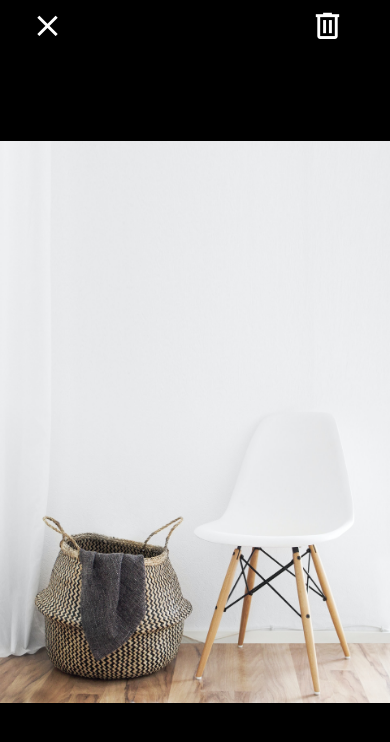
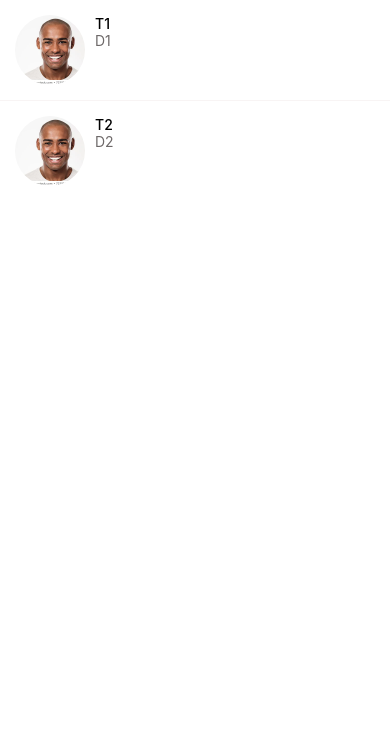
Before and after one commit to dlaurent123/dwiapp, a React Native app: screen / in a window 390 px wide. Shown: the top 742 px of the page. Built offline with nearby package versions, Linux system fonts and the light colour scheme.

Commit message:
create messaging component

```diff
--- a/App.js
+++ b/App.js
@@ -13,6 +13,7 @@
 } from "react-native";
 import Card from "./app/components/Card";
 import ListingDetails from "./app/screens/ListingDetails";
+import Messaging from "./app/screens/Messaging";
 import ViewImageScreen from "./app/screens/ViewImageScreen";
 import WelcomeScreen from "./app/screens/WelcomeScreen";
 
@@ -21,8 +22,9 @@
     <View style={styles.container}>
       <StatusBar style={"inverted"} />
       {/* <WelcomeScreen /> */}
-      <ViewImageScreen />
+      {/* <ViewImageScreen /> */}
       {/* <ListingDetails /> */}
+      <Messaging />
     </View>
   );
 }
--- a/app/components/ListItem.js
+++ b/app/components/ListItem.js
@@ -16,6 +16,7 @@
 const styles = StyleSheet.create({
   container: {
     flexDirection: "row",
+    padding: 15,
   },
 
   image: {
--- /dev/null
+++ b/app/components/ListItemSeparator.js
@@ -0,0 +1,15 @@
+import React from "react";
+import { StyleSheet, View } from "react-native";
+const ListItemSeparator = () => {
+  return <View style={styles.separator} />;
+};
+
+const styles = StyleSheet.create({
+  separator: {
+    width: "100%",
+    height: 1,
+    backgroundColor: "#f8f4f4",
+  },
+});
+
+export default ListItemSeparator;
--- /dev/null
+++ b/app/components/Screen.js
@@ -0,0 +1,16 @@
+import React from "react";
+import Constants from "expo-constants";
+
+import { StyleSheet, SafeAreaView } from "react-native";
+
+const Screen = ({ children }) => {
+  return <SafeAreaView style={styles.screen}>{children}</SafeAreaView>;
+};
+
+const styles = StyleSheet.create({
+  screen: {
+    paddingTop: Constants.statusBarHeight,
+  },
+});
+
+export default Screen;
--- /dev/null
+++ b/app/screens/Messaging.js
@@ -0,0 +1,41 @@
+import React from "react";
+import { FlatList, StyleSheet } from "react-native";
+import ListItem from "../components/ListItem";
+import ListItemSeparator from "../components/ListItemSeparator";
+import Screen from "../components/Screen";
+
+const messages = [
+  {
+    id: 1,
+    title: "T1",
+    description: "D1",
+    image: require("../assets/man-image.webp"),
+  },
+  {
+    id: 2,
+    title: "T2",
+    description: "D2",
+    image: require("../assets/man-image.webp"),
+  },
+];
+
+const Messaging = () => {
+  return (
+    <Screen>
+      <FlatList
+        ItemSeparatorComponent={() => <ListItemSeparator />}
+        renderItem={({ item }) => (
+          <ListItem
+            image={item.image}
+            subTitle={item.description}
+            title={item.title}
+          />
+        )}
+        keyExtractor={(message) => message.id.toString()}
+        data={messages}
+      />
+    </Screen>
+  );
+};
+
+export default Messaging;
--- a/package.json
+++ b/package.json
@@ -8,7 +8,9 @@
     "eject": "expo eject"
   },
   "dependencies": {
-    "expo": "~39.0.2",
+    "constants": "0.0.2",
+    "expo": "^39.0.5",
+    "expo-constants": "^9.2.0",
     "expo-status-bar": "~1.0.2",
     "react": "16.13.1",
     "react-dom": "16.13.1",
```
Also changed, not shown: 1 other file (tests, documents, lock files or other folders).
